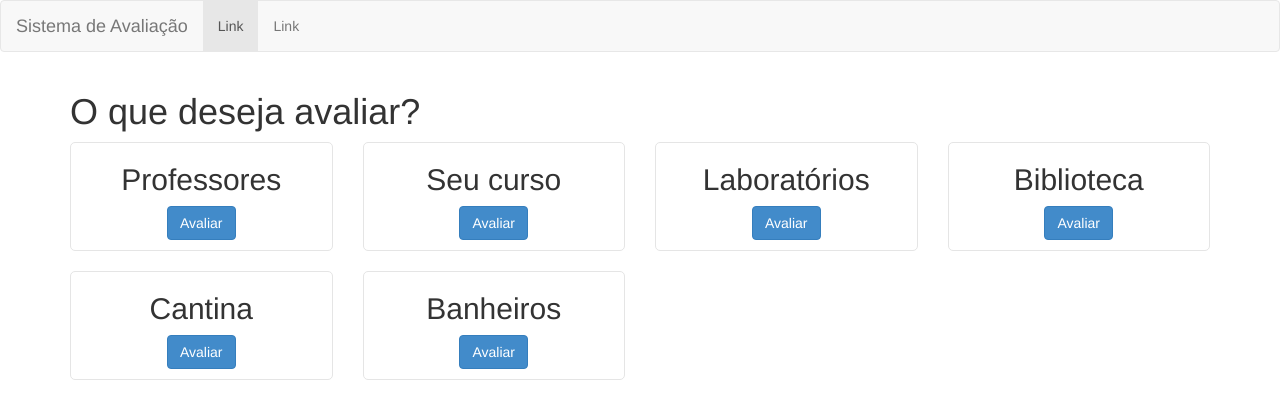
After one commit to SENAI-VASS/avaliaSenai, a PHP site: page / in a window 1280 px wide. The commit adds this page. Shown: the top 419 px of the page. Run offline with PHP 8.4, Linux system fonts and the light colour scheme.

Commit message:
novas alterações

```diff
--- a/banco.sql
+++ b/banco.sql
@@ -1,5 +1,3 @@
-create database avaliacao;
-
 create table curso(
 	id int(6) primary key auto_increment,
 	nome varchar(60),
@@ -13,11 +11,11 @@ create table professor(
 );
 
 create table cursoTemProfessor(
-	id int(6) primary key auto_increment,
 	cursoId int(6),
 	profId int(6),
 	foreign key (cursoId) references curso (id),
-	foreign key (profId) references professor (id)
+	foreign key (profId) references professor (id),
+	primary key (cursoId, profId)
 );
 
 create table aluno(
--- a/css/custom.css
+++ b/css/custom.css
@@ -1,3 +1,11 @@
+.avaliacao-opcao{
+  border: 1px solid #e5e5e5;
+  padding: 0px 10px 10px 10px;
+  margin-bottom: 20px;
+  text-align: center;
+  border-radius: 5px;
+}
+
 .form-avaliacao input[type="radio"]{
   display: none;
 }
--- a/header.php
+++ b/header.php
@@ -31,7 +31,7 @@
           <span class="icon-bar"></span>
           <span class="icon-bar"></span>
         </button>
-        <a class="navbar-brand" href="#">Sistema de Avaliação</a>
+        <a class="navbar-brand" href="index.php">Sistema de Avaliação</a>
       </div>
 
       <!-- Collect the nav links, forms, and other content for toggling -->
--- /dev/null
+++ b/index.php
@@ -0,0 +1,60 @@
+<?php
+include_once("header.php");
+include_once("conexao.php");
+
+?>
+
+
+<div class="container">
+  <div class="row">
+    <div class="col-md-12">
+      <h1>O que deseja avaliar?</h1>
+    </div>
+  </div>
+  <div class="row">
+
+    <div class="col-md-3 col-sm-6">
+     <div class="avaliacao-opcao">
+       <h2>Professores</h2>
+        <a href="avaliacao_professor.php" class="btn btn-primary">Avaliar</a>
+     </div>
+    </div>
+
+    <div class="col-md-3 col-sm-6">
+     <div class="avaliacao-opcao">
+       <h2>Seu curso</h2>
+        <a href="avaliacao_curso.php" class="btn btn-primary">Avaliar</a>
+     </div>
+    </div>
+
+    <div class="col-md-3 col-sm-6">
+     <div class="avaliacao-opcao">
+       <h2>Laboratórios</h2>
+        <a href="avaliacao_laboratorio.php" class="btn btn-primary">Avaliar</a>
+     </div>
+    </div>
+
+    <div class="col-md-3 col-sm-6">
+     <div class="avaliacao-opcao">
+       <h2>Biblioteca</h2>
+        <a href="avaliacao_biblioteca.php" class="btn btn-primary">Avaliar</a>
+     </div>
+    </div>
+
+    <div class="col-md-3 col-sm-6">
+     <div class="avaliacao-opcao">
+       <h2>Cantina</h2>
+        <a href="avaliacao_cantina.php" class="btn btn-primary">Avaliar</a>
+     </div>
+    </div>
+
+    <div class="col-md-3 col-sm-6">
+     <div class="avaliacao-opcao">
+       <h2>Banheiros</h2>
+        <a href="avaliacao_banheiro.php" class="btn btn-primary">Avaliar</a>
+     </div>
+    </div>
+
+
+  </div>
+</div>
```
Also changed, not shown: cadastro_curso.php (+25 -1 lines), detalhe_curso.php (+60 -1 lines).
